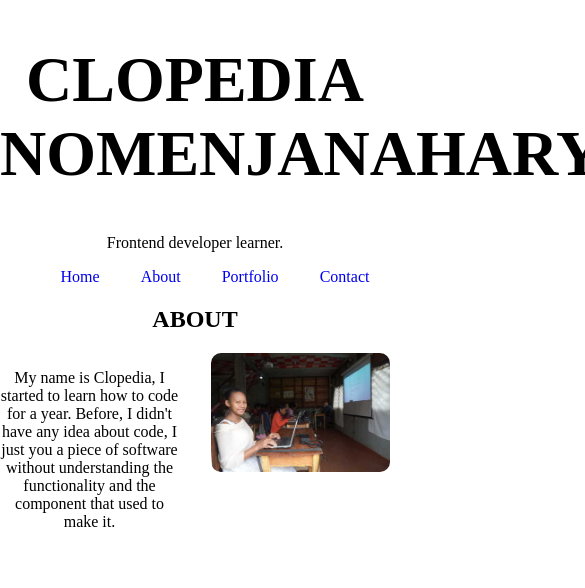
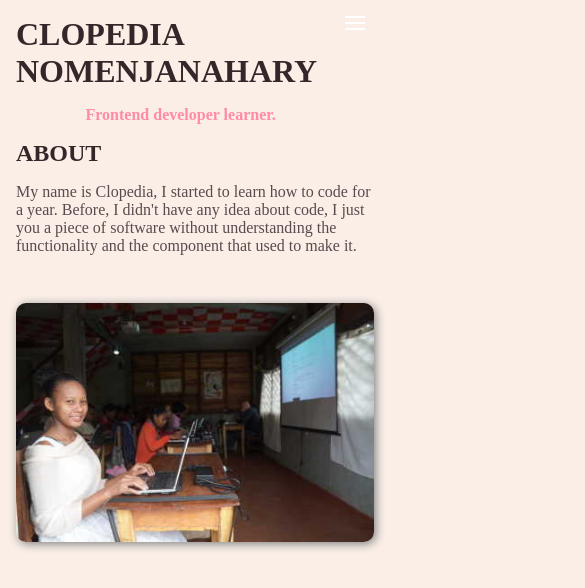
Before and after one commit to Mickaellah/my-portfolio, a plain HTML site: page index.html in a window 390 px wide. Shown: the whole page, 585 px wide, since content can reach past the window. Drawn offline with Linux system fonts and the light colour scheme.

Commit message:
Added some styles to the page and made it looks good in a mobile.

```diff
--- a/index.css
+++ b/index.css
@@ -1,38 +1,104 @@
 body {
+    position: relative;
     max-width: 1000px;
     margin-inline-start: auto;
     margin-inline-end: auto;
-    text-align: center;
+    padding: 16px;
+    background-color: #faeee7;
+    margin: 0;
+    color: #594a4e;
+
 }
 
-h1 {
+header {
+    display: flex;
+    flex-direction: row;
+    justify-content: space-between;
+}
+
+/* h1 {
     font-size: 64px;
-}
+}*/
 
 h1,
 h2 {
     text-transform: uppercase;
+    margin: 0;
+    color: #33272a;
 }
 
-.content {
+.mission {
+    color: #ff8ba7;
+    text-align: center;
+    font-weight: 700;
+}
+
+.label_menu {
+    color: transparent;
+    margin-inline-end: -16px;
+}
+
+.label_menu::before {
+    content: url('./icon/icon_menu.svg');
+}
+
+/* .content {
     display: grid;
     grid-template-columns: repeat(2, 1fr);
     grid-column-gap: 32px;
     column-gap: 32px;
-}
+} */
 
 img {
     width: 100%;
     border-radius: 10px;
+    margin-top: 32px;
+    box-shadow: 2px 2px 10px gray;
+}
+
+img:hover {
+    transform: scale(0.97);
+}
+
+.navigation_container {
+    position: absolute;
+    top: 0;
+    bottom: 0;
+    left: -250px;
+    width: 200px;
+    z-index: 1;
 }
 
 ul {
-    display: flex;
-    flex-direction: row;
-    justify-content: space-around;
     list-style: none;
+    margin: 0;
+    padding: 0;
+}
+
+[type="checkbox"] {
+    display: none;
+}
+
+[type="checkbox"]:checked ~ .navigation_container {
+    position: absolute;
+    top: 0;
+    bottom: 0;
+    left: 0;
+    width: 200px;
+    z-index: 1;
+    background-color: #c3f0ca;
+    transform: translateX(0);
+}
+
+li {
+    margin: 0;
+    margin-block-start: 32px;
+    text-transform: uppercase;
+    margin-inline-start: 16px;
 }
 
 a {
     text-decoration: none;
+    color: black;
+    font-size: 12px;
 }
--- a/index.html
+++ b/index.html
@@ -7,12 +7,19 @@
     <link rel="stylesheet" href="./index.css">
 </head>
 <body>
+    <input type="checkbox" id="checkbox-menu" />
     <header>
-        <h1>Clopedia Nomenjanahary</h1>
-        <p>Frontend developer learner.</p>
+        <div>
+            <h1>Clopedia Nomenjanahary</h1>
+            <p class="mission">Frontend developer learner.</p>
+        </div>
+
+        <div>
+            <label class="label_menu" for="checkbox-menu">Menu</label>
+        </div>
     </header>
-    <nav>
-        <ul>
+    <nav class="navigation_container">
+        <ul class="navigation">
             <li><a href="/">Home</a></li>
             <li><a href="/about"">About</a></li>
             <li><a href="/portfolio">Portfolio</a></li>
```
Also changed, not shown: icon/icon_menu.svg (added).
